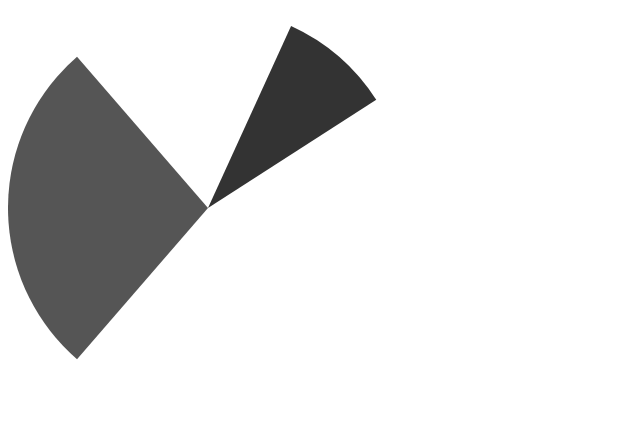
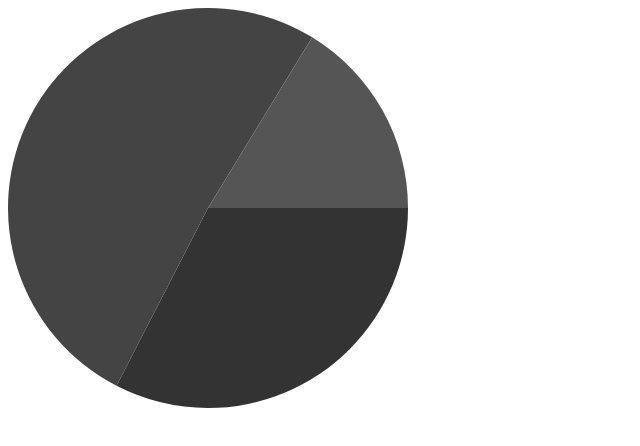
Before and after one commit to birm/context_graphs, a website: page canvas.html in a window 1280 px wide. Shown: the whole page, without its empty margins (0-640 px from the left). Drawn offline with Linux system fonts and the light colour scheme.

Commit message:
fix pie chart finally

```diff
--- a/canvas.html
+++ b/canvas.html
@@ -9,16 +9,16 @@
   <script>
   var a={
     "luck":{
-      "x":10
+      "x":14
     },
     "chance":{
-      "x":11
+      "x":22
     },
     "spirit":{
-      "x":8
+      "x":7
     }
   };
-  var b = new graph("canvas", a, [11]);
+  var b = new graph("canvas", a, [43]);
   b.draw();
   </script>
 </html>
--- a/graph_browser.js
+++ b/graph_browser.js
@@ -130,22 +130,20 @@ class graph {
     //TODO need sum of all
     var i = 0;
     for (var point in this.data) {
-      prct = (this.data[point]['x'] / this.max[0]) + prct;
       this.canvas.beginPath();
       // go to center (half half)
       this.canvas.moveTo(this.size[0] / 2, this.size[1] / 2);
       // draw an arc from x y to xt yt
-      this.canvas.arc(this.size[0] / 2, this.size[1] / 2, this.scale,
-        2 * Math.PI * (prct + (this.data[point]['x'] / this.max[0])), 2 *
-        Math.PI * prct);
+      this.canvas.arc(this.size[0] / 2, this.size[1] / 2, this.scale, 2 *
+      Math.PI * prct ,
+        2 * Math.PI * (prct + (this.data[point]['x'] / this.max[0])) );
       // draw back to center
       this.canvas.lineTo(this.size[0] / 2, this.size[1] / 2);
       this.canvas.closePath();
       // fill this shape
       this.canvas.fillStyle = this.color[i % this.color.length];
-      // log what's drawn
-      console.log(this.color[i % this.color.length] + " " + point);
       this.canvas.fill();
+      prct = (this.data[point]['x'] / this.max[0]) + prct;
       i++;
     }
   }
@@ -242,18 +240,19 @@ class graph {
     //TODO change to curve
     var prct = 0;
     for (var point in this.data) {
-      prct = (this.initial_data[point]['x'] / this.max[0]) + prct;
+
       // go to center (half half)
       this.canvas.moveTo(this.size[0] / 2, this.size[1] / 2);
       // draw an arc from x y to xt yt
       this.canvas.arc(this.size[0] / 2, this.size[1] / 2, this.initial_data[
-        point]['x'] * this.scale, 2 * Math.PI * (prct + (this.initial_data[
-        point]['x'] / this.max[0])), 2 * Math.PI * prct);
+        point]['x'] * this.scale, 2 * Math.PI * prct, 2 * Math.PI * (prct + (this.initial_data[
+        point]['x'] / this.max[0])));
       // draw back to center
       this.canvas.lineTo(this.size[0] / 2, this.size[1] / 2);
       this.canvas.closePath();
       // fill this shape
       this.canvas.fillStyle = this.filtercolor[i % this.color.length];
+      prct = (this.initial_data[point]['x'] / this.max[0]) + prct;
       this.canvas.fill();
       i++;
     }
```
Also changed, not shown: graph.js (+8 -9 lines).
